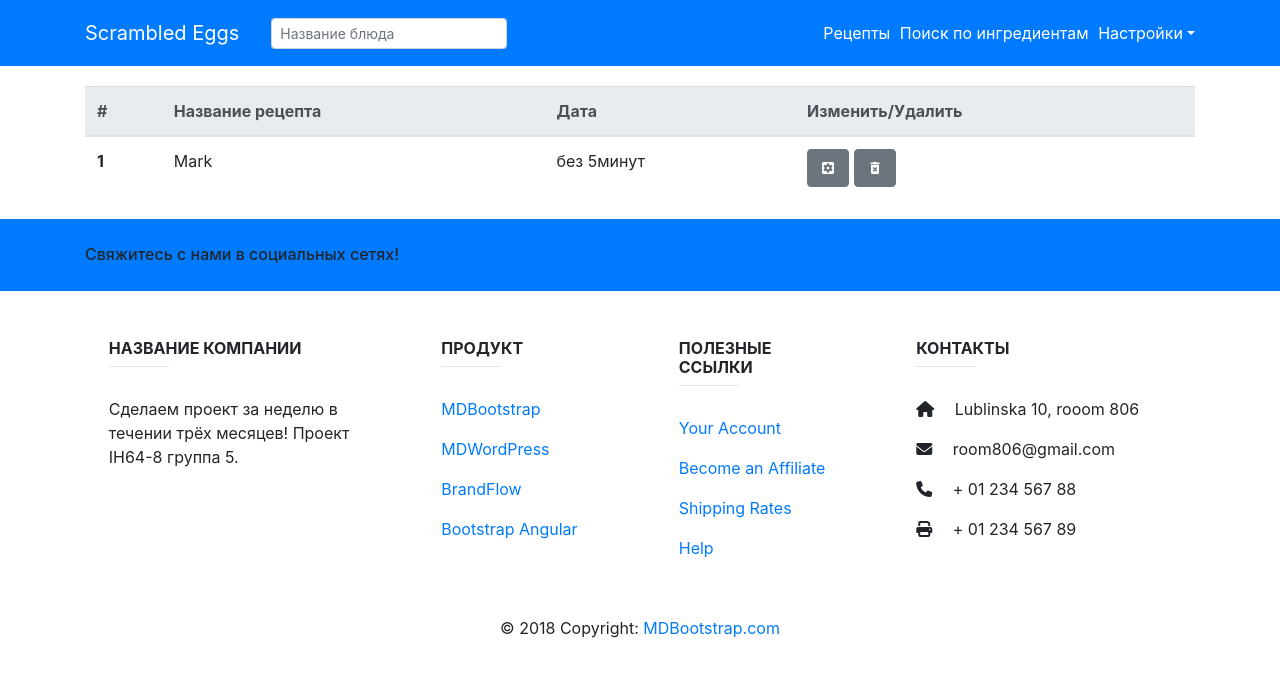
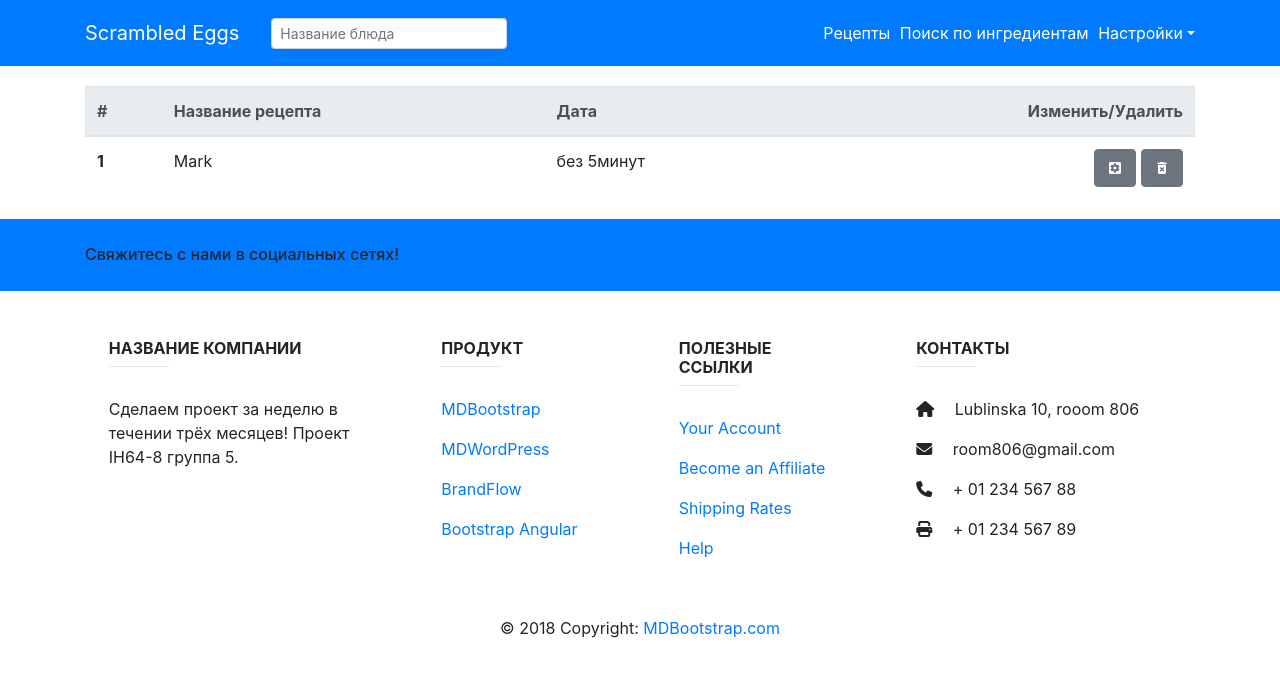
Before and after one commit to Dahmer7771/scrambled-eggs-2, a React (Create React App) app in the folder client/: page /recipe_client in a window 1280 px wide. Shown: the top 676 px of the page. Built offline with nearby package versions, Linux system fonts and the light colour scheme.

Commit message:
added style recipe-client and editor-convert-to-html

```diff
--- a/client/src/components/editor-convert-to-html/editor-convert-to-html.css
+++ b/client/src/components/editor-convert-to-html/editor-convert-to-html.css
@@ -1,5 +1,8 @@
 .editor-convert-to-html {
     margin: 20px 0;
+    background-color: #d0d0d0;
+    min-height: 200px;
+    border-radius: 5px;
 }
 
 .demo-editor.rdw-editor-main {
--- a/client/src/components/editor-convert-to-html/editor-convert-to-html.jsx
+++ b/client/src/components/editor-convert-to-html/editor-convert-to-html.jsx
@@ -36,13 +36,6 @@ class EditorConvertToHTML extends Component {
                     editorClassName="demo-editor"
                     onEditorStateChange={this.onEditorStateChange}
                 />
-                <textarea
-                    disabled
-                    style={{
-                        width: "100%",
-                    }}
-                    value={draftToHtml(convertToRaw(editorState.getCurrentContent()))}
-                />
             </div>
         );
     }
--- a/client/src/components/recipe-client/recipe-client.css
+++ b/client/src/components/recipe-client/recipe-client.css
@@ -1,7 +1,9 @@
 .user-recipe {
     margin: 20px 0 20px 0;
 }
-
+.button-change-delete {
+    text-align: right;
+}
 .user-recipe button:first-child {
     margin-right: 5px;
 }
--- a/client/src/components/recipe-client/recipe-client.jsx
+++ b/client/src/components/recipe-client/recipe-client.jsx
@@ -1,6 +1,6 @@
 import React, { Component } from "react";
 import { Link } from "react-router-dom";
-import "./recipe-client.css"
+import "./recipe-client.css";
 
 class RecipeClient extends Component {
     render() {
@@ -12,7 +12,7 @@ class RecipeClient extends Component {
                             <th scope="col">#</th>
                             <th scope="col">Название рецепта</th>
                             <th scope="col">Дата</th>
-                            <th scope="col">Изменить/Удалить</th>
+                            <th scope="col" className="button-change-delete">Изменить/Удалить</th>
                         </tr>
                     </thead>
                     <tbody>
@@ -20,7 +20,7 @@ class RecipeClient extends Component {
                             <th scope="row">1</th>
                             <td>Mark</td>
                             <td>без 5минут</td>
-                            <td>
+                            <td className="button-change-delete">
                                 <Link to="/change">
                                     <button type="button" className="btn btn-secondary material-icons">
                                         settings_applications
```
